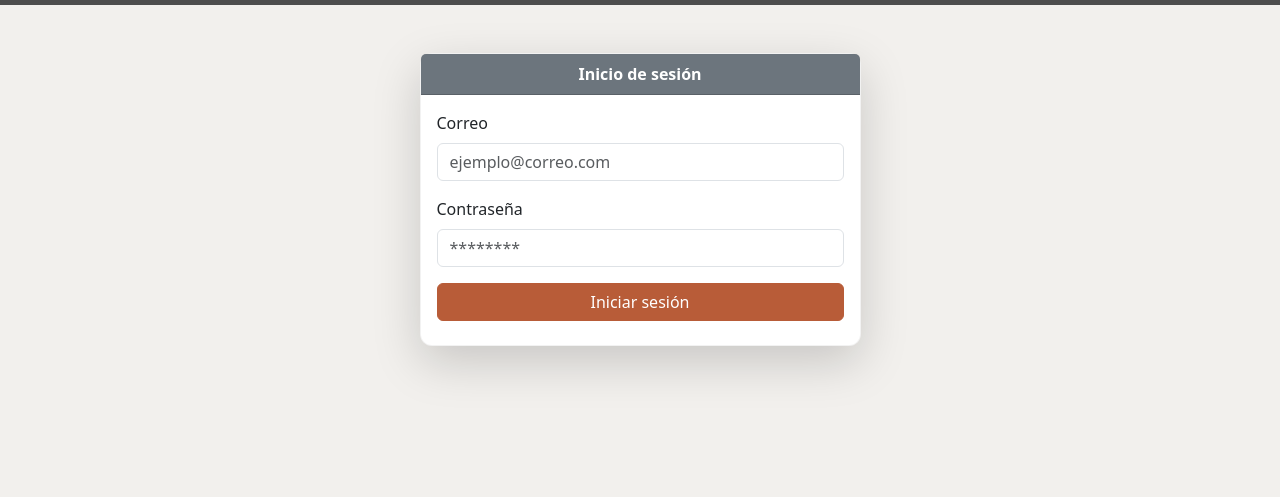
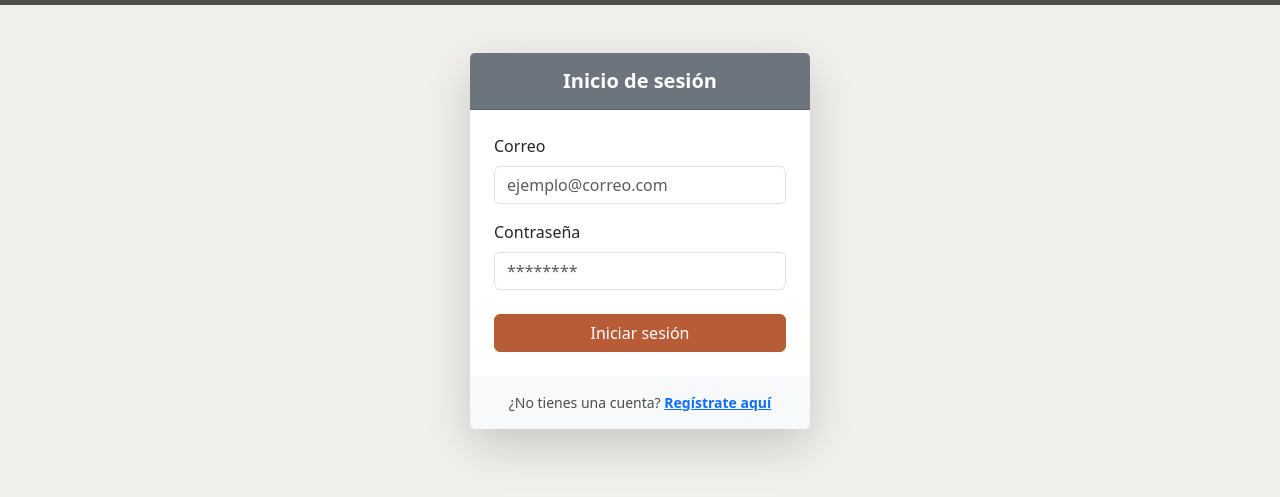
Before and after one commit to oscargarridoDUOC/Ferreteria-Mapocho, a plain HTML site: page html/login.html in a window 1280 px wide. Shown: the part 61-558 px from the top of the page. Drawn offline with nearby package versions, Linux system fonts and the light colour scheme.

Commit message:
ajusteformularios

```diff
--- a/html/login.html
+++ b/html/login.html
@@ -13,16 +13,18 @@
             <nav class="navbar navbar-expand-lg bg-body-tertiary" id="navigator"></nav>
         </header>
 
-        <main>
+        <main class="flex-grow-1">
+            <form>
                 <!-- FORMULARIO INICIO DE SESIÓN-->
                 <div class="container d-flex justify-content-center align-items-center flex-grow-1">
+                    <div class="container d-flex justify-content-center align-items-center h-100">
                         <div class="row justify-content-center w-100">
-                    <div class="col-md-6 col-lg-5">
-                        <div class="card shadow-lg my-5">
-                            <div class="card-header bg-secondary text-white fw-bold text-center">
+                            <div class="col-md-6 col-lg-5 col-xl-4">
+                                <div class="card shadow-lg my-5 border-0">
+                                    <div class="card-header bg-secondary text-white fw-bold text-center p-3 h5">
                                         Inicio de sesión
                                     </div>
-                            <div class="card-body">
+                                    <div class="card-body p-4">
                                         <form id="formLogin">
                                             <div class="mb-3">
                                                 <label class="form-label" for="email">Correo</label>
@@ -30,17 +32,25 @@
                                             </div>
                                             <div class="mb-3">
                                                 <label class="form-label" for="password">Contraseña</label>
-                                        <input type="password" id="password" class="form-control" placeholder="********" autocomplete="password" required minlength="4" maxlength="10">
+                                                <input type="password" id="password" class="form-control" placeholder="********" autocomplete="current-password" required minlength="4" maxlength="10">
                                             </div>
-                                    <div class="d-grid">
+                                            <div class="d-grid mt-4">
                                                 <button type="submit" class="btn btn-primary">Iniciar sesión</button>
                                             </div>
                                         </form>
+                                    </div>
+                                    <div class="card-footer text-center bg-light border-0 py-3">
+                                        <p class="mb-0 text-muted small">
+                                            ¿No tienes una cuenta?
+                                            <a href="registro.html" class="fw-bold">Regístrate aquí</a>
+                                        </p>
                                     </div>
                                 </div>
                             </div>
                         </div>
                     </div>
+                </div>
+            </form>
         </main>
 
     </body>
```
Also changed, not shown: html/registro.html (+6 -0 lines). Lines whose indentation alone changed are shown as unchanged.
